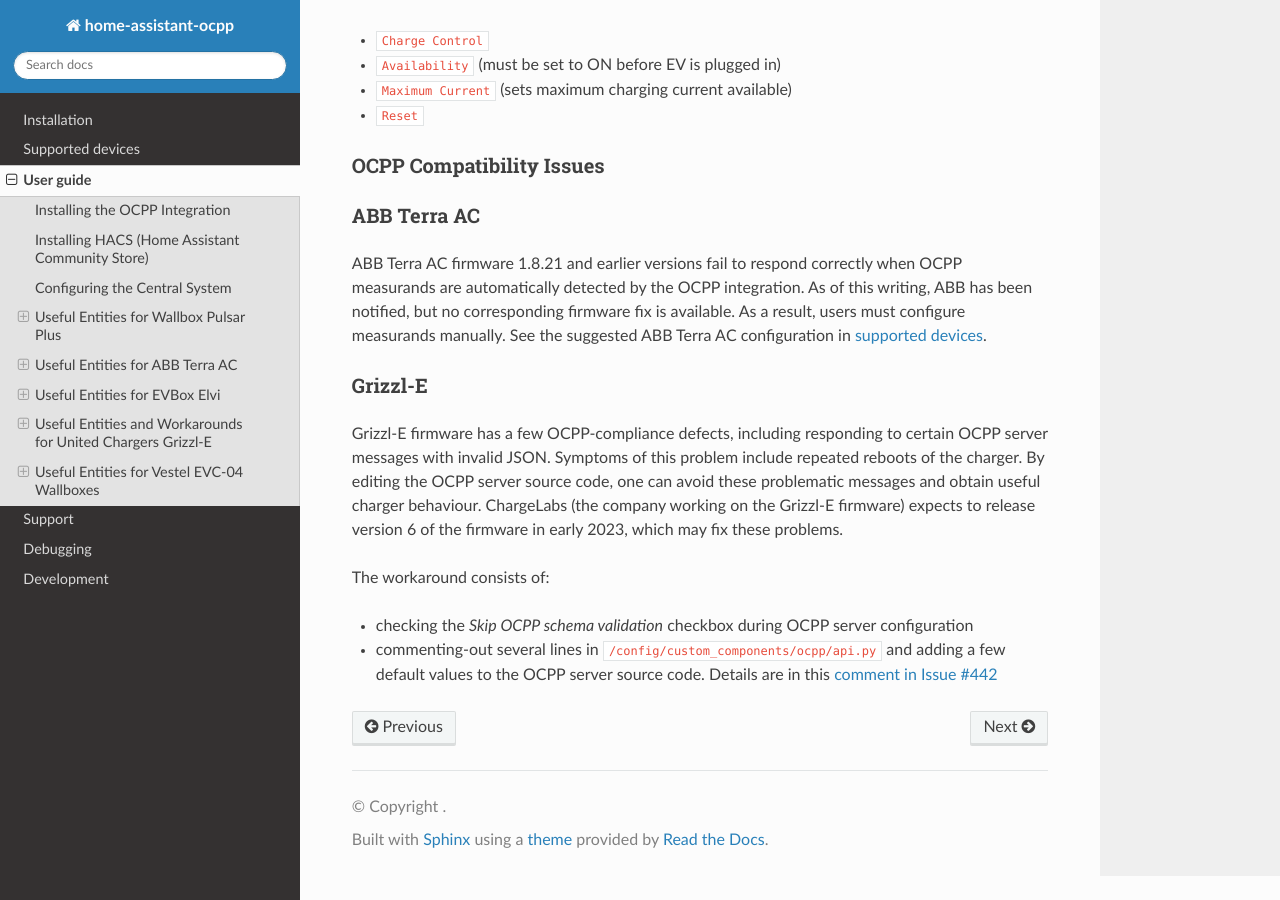
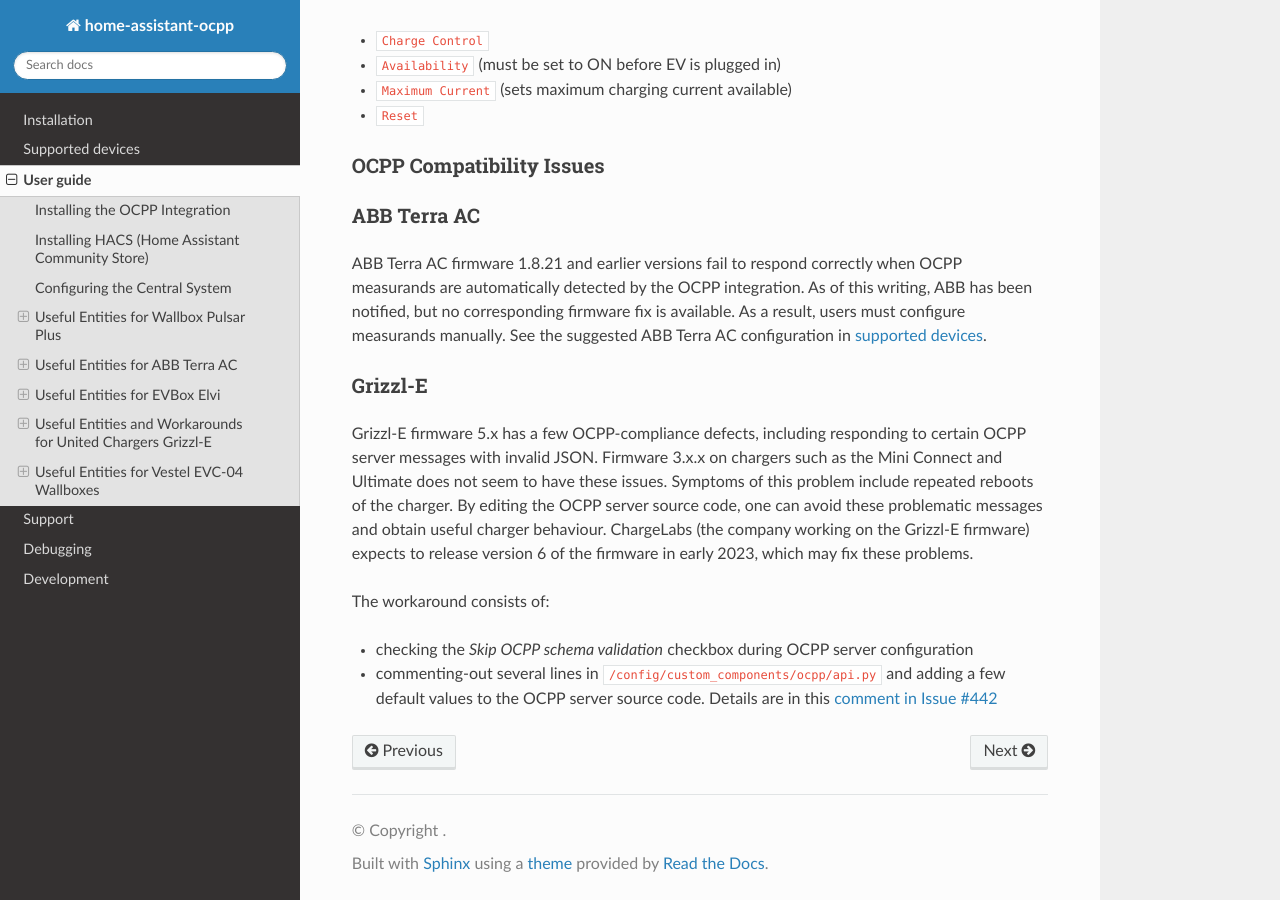
Before and after one commit to lbbrhzn/ocpp, a Sphinx documentation site: the page built from docs/user-guide.md, in a window 1280 px wide and 900 px high, scrolled down 4672 px. Built offline with Sphinx 7.4.7 and the Read the Docs theme 3.1.0, drawn with Linux system fonts in a browser that asks for light colours.

Commit message:
Clarify Grizzl-E firmware version in user-guide.md

```diff
--- a/docs/user-guide.md
+++ b/docs/user-guide.md
@@ -132,7 +132,7 @@
 
 ### Grizzl-E
 
-Grizzl-E firmware has a few OCPP-compliance defects, including responding to certain OCPP server messages with invalid JSON. Symptoms of this problem include repeated reboots of the charger. By editing the OCPP server source code, one can avoid these problematic messages and obtain useful charger behaviour. ChargeLabs (the company working on the Grizzl-E firmware) expects to release version 6 of the firmware in early 2023, which may fix these problems.
+Grizzl-E firmware 5.x has a few OCPP-compliance defects, including responding to certain OCPP server messages with invalid JSON. Firmware 3.x.x on chargers such as the Mini Connect and Ultimate does not seem to have these issues. Symptoms of this problem include repeated reboots of the charger. By editing the OCPP server source code, one can avoid these problematic messages and obtain useful charger behaviour. ChargeLabs (the company working on the Grizzl-E firmware) expects to release version 6 of the firmware in early 2023, which may fix these problems.
 
 The workaround consists of:
 - checking the *Skip OCPP schema validation* checkbox during OCPP server configuration
```
